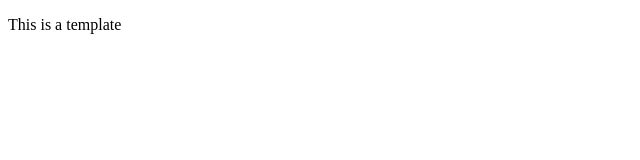
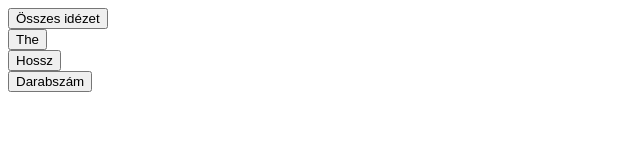
Before and after one commit to Gentoris/idezetek, a plain HTML site: page index.html in a window 1280 px wide. Shown: the whole page, without its empty margins (0-640 px from the left). Drawn offline with Linux system fonts and the light colour scheme; no server answers.

Commit message:
deploy: 181950b92bab6a2c4993be259ad90ebc1b77fe31

```diff
--- a/index.html
+++ b/index.html
@@ -3,12 +3,25 @@
 <head>
     <meta charset='utf-8'>
     <meta http-equiv='X-UA-Compatible' content='IE=edge'>
-    <title>Page Title</title>
+    <title>Idézetek</title>
     <meta name='viewport' content='width=device-width, initial-scale=1'>
     <link rel='stylesheet' type='text/css' media='screen' href='main.css'>
 </head>
 <body>
-    <p>This is a template</p>
+    <div>
+        <button id="osszes">Összes idézet</button>
+    </div>
+    <div>
+        <button id="the">The</button>
+    </div>
+    <div>
+        <button id="hossz">Hossz</button>
+    </div>
+    <div>
+        <button id="darabszam">Darabszám</button>
+    </div>
+
+    <ul id="idezetek"></ul>
     <script src='main.js'></script>
 </body>
 </html>
--- a/main.js
+++ b/main.js
@@ -0,0 +1 @@
+(()=>{"use strict";function e(e){let t=document.getElementById("idezetek");for(p of eredmeny.quotes){let e=document.createElement("li");e.textContent=p.quote+"($"+p.author+")",t.appendChild(e)}}document.addEventListener("DOMContentLoaded",(async()=>{document.getElementById("osszes").addEventListener("click",(async()=>{let t=await fetch("/quotes.json");(await t.json()).quotes.filter((e=>""===e.quote)),e()})),document.getElementById("the").addEventListener("click",(async()=>{let t=await fetch("/quotes.json");(await t.json()).quotes.filter((e=>"The"===e.quote)),e()}));let t=await fetch("/quotes.json");e((await t.json()).quotes)}))})();
```
